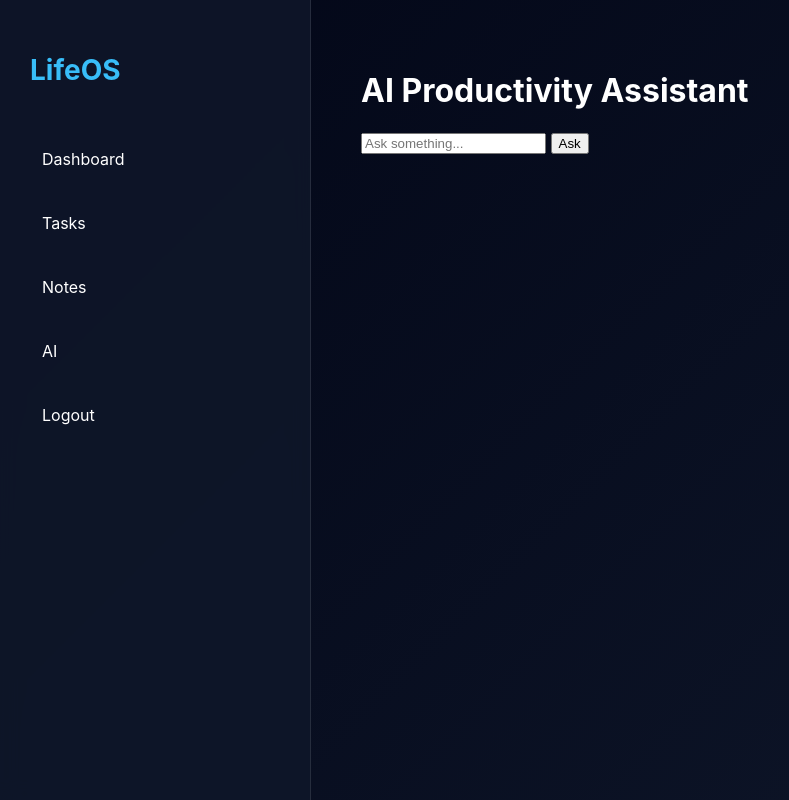
After one commit to OuidadEs-soury/LifeOs, a Flask app: page /ai in a window 1280 px wide. The commit adds this page. Shown: the whole page, without its empty margins (0-789 px from the left). Run offline with Flask 3, Linux system fonts and the light colour scheme.

Commit message:
AI assistant

```diff
--- a/app.py
+++ b/app.py
@@ -1,11 +1,12 @@
 from flask import Flask, render_template, request, redirect, session, jsonify
 import sqlite3
+import random
 
 app = Flask(__name__)
 app.secret_key = "lifeos_secret"
 
 
-def get_db():
+def db():
     conn = sqlite3.connect("database.db")
     conn.row_factory = sqlite3.Row
     return conn
@@ -13,9 +14,9 @@ def get_db():
 
 def init_db():
 
-    db = get_db()
+    d = db()
 
-    db.execute("""
+    d.execute("""
     CREATE TABLE IF NOT EXISTS users(
         id INTEGER PRIMARY KEY AUTOINCREMENT,
         username TEXT,
@@ -23,7 +24,7 @@ def init_db():
     )
     """)
 
-    db.execute("""
+    d.execute("""
     CREATE TABLE IF NOT EXISTS tasks(
         id INTEGER PRIMARY KEY AUTOINCREMENT,
         title TEXT,
@@ -31,22 +32,22 @@ def init_db():
     )
     """)
 
-    db.execute("""
+    d.execute("""
     CREATE TABLE IF NOT EXISTS notes(
         id INTEGER PRIMARY KEY AUTOINCREMENT,
         content TEXT
     )
     """)
 
-    user = db.execute("SELECT * FROM users WHERE username='admin'").fetchone()
+    user = d.execute("SELECT * FROM users WHERE username='admin'").fetchone()
 
     if not user:
-        db.execute(
+        d.execute(
             "INSERT INTO users (username,password) VALUES (?,?)",
             ("admin","lifeos123")
         )
 
-    db.commit()
+    d.commit()
 
 
 @app.route("/")
@@ -66,9 +67,7 @@ def login():
         username = request.form["username"]
         password = request.form["password"]
 
-        db = get_db()
-
-        user = db.execute(
+        user = db().execute(
             "SELECT * FROM users WHERE username=? AND password=?",
             (username,password)
         ).fetchone()
@@ -91,26 +90,26 @@ def logout():
 @app.route("/dashboard")
 def dashboard():
 
-    if "user" not in session:
-        return redirect("/login")
+    tasks = db().execute("SELECT * FROM tasks").fetchall()
 
-    db = get_db()
+    notes = db().execute("SELECT * FROM notes").fetchall()
 
-    tasks = db.execute("SELECT * FROM tasks").fetchall()
+    productivity = random.randint(60,100)
 
-    notes = db.execute("SELECT * FROM notes").fetchall()
-
-    return render_template("dashboard.html", tasks=tasks, notes=notes)
+    return render_template(
+        "dashboard.html",
+        tasks=tasks,
+        notes=notes,
+        productivity=productivity
+    )
 
 
 @app.route("/tasks")
 def tasks():
 
-    db = get_db()
+    tasks = db().execute("SELECT * FROM tasks").fetchall()
 
-    tasks = db.execute("SELECT * FROM tasks").fetchall()
-
-    return render_template("tasks.html", tasks=tasks)
+    return render_template("tasks.html",tasks=tasks)
 
 
 @app.route("/add_task", methods=["POST"])
@@ -118,14 +117,14 @@ def add_task():
 
     title = request.form["title"]
 
-    db = get_db()
+    d = db()
 
-    db.execute(
+    d.execute(
         "INSERT INTO tasks (title,status) VALUES (?,?)",
         (title,"todo")
     )
 
-    db.commit()
+    d.commit()
 
     return redirect("/tasks")
 
@@ -135,14 +134,14 @@ def update_task():
 
     data = request.get_json()
 
-    db = get_db()
+    d = db()
 
-    db.execute(
+    d.execute(
         "UPDATE tasks SET status=? WHERE id=?",
         (data["status"],data["task_id"])
     )
 
-    db.commit()
+    d.commit()
 
     return jsonify({"success":True})
 
@@ -150,9 +149,7 @@ def update_task():
 @app.route("/notes")
 def notes():
 
-    db = get_db()
-
-    notes = db.execute("SELECT * FROM notes").fetchall()
+    notes = db().execute("SELECT * FROM notes").fetchall()
 
     return render_template("notes.html",notes=notes)
 
@@ -162,16 +159,42 @@ def add_note():
 
     content = request.form["content"]
 
-    db = get_db()
+    d = db()
 
-    db.execute(
+    d.execute(
         "INSERT INTO notes (content) VALUES (?)",
         (content,)
     )
 
-    db.commit()
+    d.commit()
 
     return redirect("/notes")
+
+
+# AI assistant
+
+@app.route("/ai")
+def ai():
+
+    return render_template("ai.html")
+
+
+@app.route("/ask_ai", methods=["POST"])
+def ask_ai():
+
+    q = request.get_json()["question"]
+
+    responses = [
+        "Focus on one task at a time.",
+        "Break the task into smaller steps.",
+        "Take a 5 minute break and come back.",
+        "Your productivity is great today.",
+        "Remember why you started."
+    ]
+
+    return jsonify({
+        "answer": random.choice(responses)
+    })
 
 
 if __name__ == "__main__":
--- a/static/css/style.css
+++ b/static/css/style.css
@@ -1,7 +1,7 @@
 body{
 margin:0;
-font-family:Segoe UI;
-background:#0f172a;
+font-family:Inter;
+background:linear-gradient(135deg,#020617,#0f172a);
 color:white;
 }
 
@@ -11,17 +11,19 @@ height:100vh;
 }
 
 .sidebar{
-width:240px;
-background:linear-gradient(180deg,#020617,#0f172a);
+width:250px;
+background:rgba(15,23,42,0.9);
+backdrop-filter:blur(10px);
 padding:30px;
 display:flex;
 flex-direction:column;
-box-shadow:0 0 20px #38bdf8;
+border-right:1px solid rgba(255,255,255,0.1);
 }
 
 .sidebar h2{
 color:#38bdf8;
 margin-bottom:40px;
+font-size:28px;
 }
 
 .sidebar a{
@@ -29,7 +31,7 @@ color:white;
 text-decoration:none;
 margin:10px 0;
 padding:12px;
-border-radius:8px;
+border-radius:10px;
 transition:0.3s;
 }
 
@@ -40,95 +42,32 @@ color:black;
 
 .main{
 flex:1;
-padding:40px;
-}
-
-.cards{
-display:flex;
-gap:30px;
+padding:50px;
 }
 
 .card{
-background:#1e293b;
-padding:25px;
-border-radius:12px;
-width:200px;
-box-shadow:0 0 15px #38bdf8;
+background:rgba(30,41,59,0.6);
+padding:30px;
+border-radius:15px;
+box-shadow:0 0 20px rgba(56,189,248,0.3);
 }
 
-.card h3{
-color:#94a3b8;
+.task{
+background:#334155;
+padding:12px;
+border-radius:10px;
+margin-bottom:10px;
 }
 
-.card p{
-font-size:35px;
+.column{
+background:rgba(30,41,59,0.6);
+padding:20px;
+border-radius:15px;
+flex:1;
 }
 
 .kanban{
 display:flex;
 gap:20px;
-margin-top:40px;
+margin-top:30px;
 }
-
-.column{
-flex:1;
-background:#1e293b;
-padding:20px;
-border-radius:12px;
-min-height:350px;
-}
-
-.task{
-background:#334155;
-padding:12px;
-border-radius:8px;
-margin-bottom:10px;
-cursor:grab;
-}
-
-textarea{
-width:100%;
-height:120px;
-padding:10px;
-border-radius:8px;
-border:none;
-}
-
-.note{
-background:#1e293b;
-padding:15px;
-border-radius:10px;
-margin-top:15px;
-}
-
-.login-page{
-display:flex;
-justify-content:center;
-align-items:center;
-height:100vh;
-background:#020617;
-}
-
-.login-box{
-background:#1e293b;
-padding:40px;
-border-radius:12px;
-box-shadow:0 0 25px #38bdf8;
-}
-
-.login-box input{
-display:block;
-margin:15px 0;
-padding:12px;
-width:250px;
-border:none;
-border-radius:8px;
-}
-
-button{
-background:#38bdf8;
-border:none;
-padding:10px 15px;
-border-radius:8px;
-cursor:pointer;
-}
--- /dev/null
+++ b/templates/ai.html
@@ -0,0 +1,71 @@
+<!DOCTYPE html>
+<html>
+
+<head>
+
+<title>AI Assistant</title>
+
+<link rel="stylesheet" href="/static/css/style.css">
+
+</head>
+
+<body>
+
+<div class="app">
+
+<div class="sidebar">
+
+<h2>LifeOS</h2>
+
+<a href="/dashboard">Dashboard</a>
+<a href="/tasks">Tasks</a>
+<a href="/notes">Notes</a>
+<a href="/ai">AI</a>
+<a href="/logout">Logout</a>
+
+</div>
+
+
+<div class="main">
+
+<h1>AI Productivity Assistant</h1>
+
+<input id="question" placeholder="Ask something...">
+
+<button onclick="ask()">Ask</button>
+
+<div id="answer"></div>
+
+</div>
+
+</div>
+
+<script>
+
+function ask(){
+
+const q=document.getElementById("question").value
+
+fetch("/ask_ai",{
+
+method:"POST",
+
+headers:{"Content-Type":"application/json"},
+
+body:JSON.stringify({question:q})
+
+})
+.then(r=>r.json())
+.then(d=>{
+
+document.getElementById("answer").innerHTML=d.answer
+
+})
+
+}
+
+</script>
+
+</body>
+
+</html>
```
Also changed, not shown: database.db.
